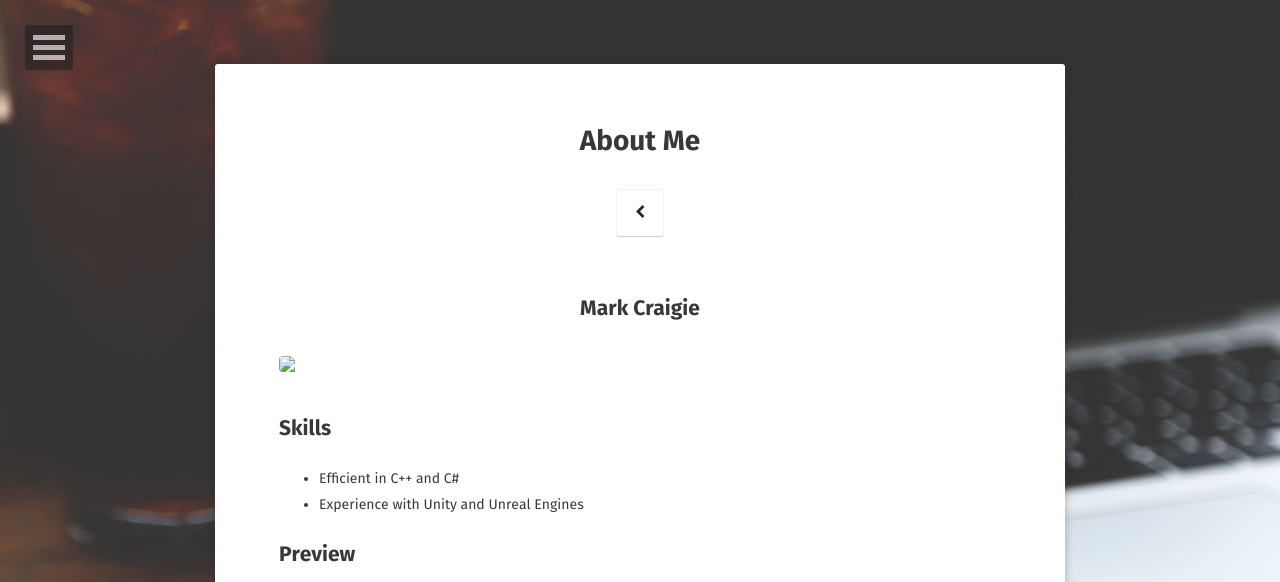
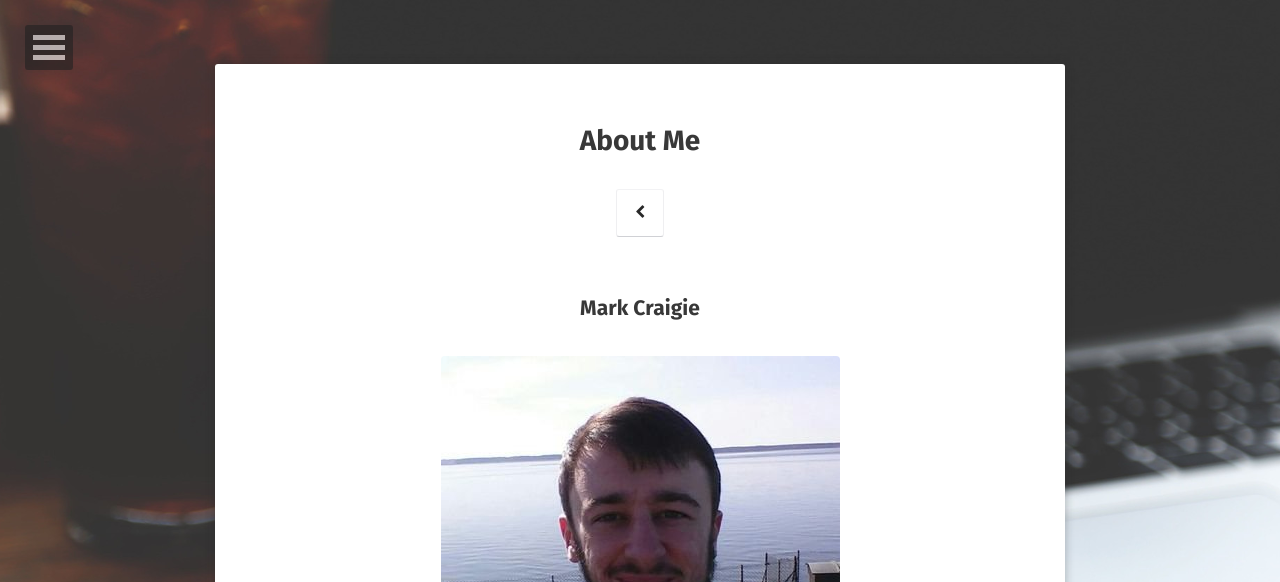
Before and after one commit to LeSmurk/CraigieDev, a Jekyll site: the page built from about/index.md, in a window 1280 px wide. Shown: the top 582 px of the page. Built offline with Jekyll 4.4.1, drawn with Linux system fonts in a browser that asks for light colours; some web fonts are replaced; grey boxes are pictures that could not be loaded.

Commit message:
Update index.md

```diff
--- a/about/index.md
+++ b/about/index.md
@@ -9,7 +9,7 @@ comments: false
 ## <center>Mark Craigie</center>
 
 <figure>
-	   <img src="http://craigiedev.co.uk/assets/jpg/logo.png">
+	   <a href="http://craigiedev.co.uk/assets/img/maface.jpg"><img src="http://craigiedev.co.uk/assets/img/maface.jpg"></a>
 </figure>
 
 ## Skills
```
